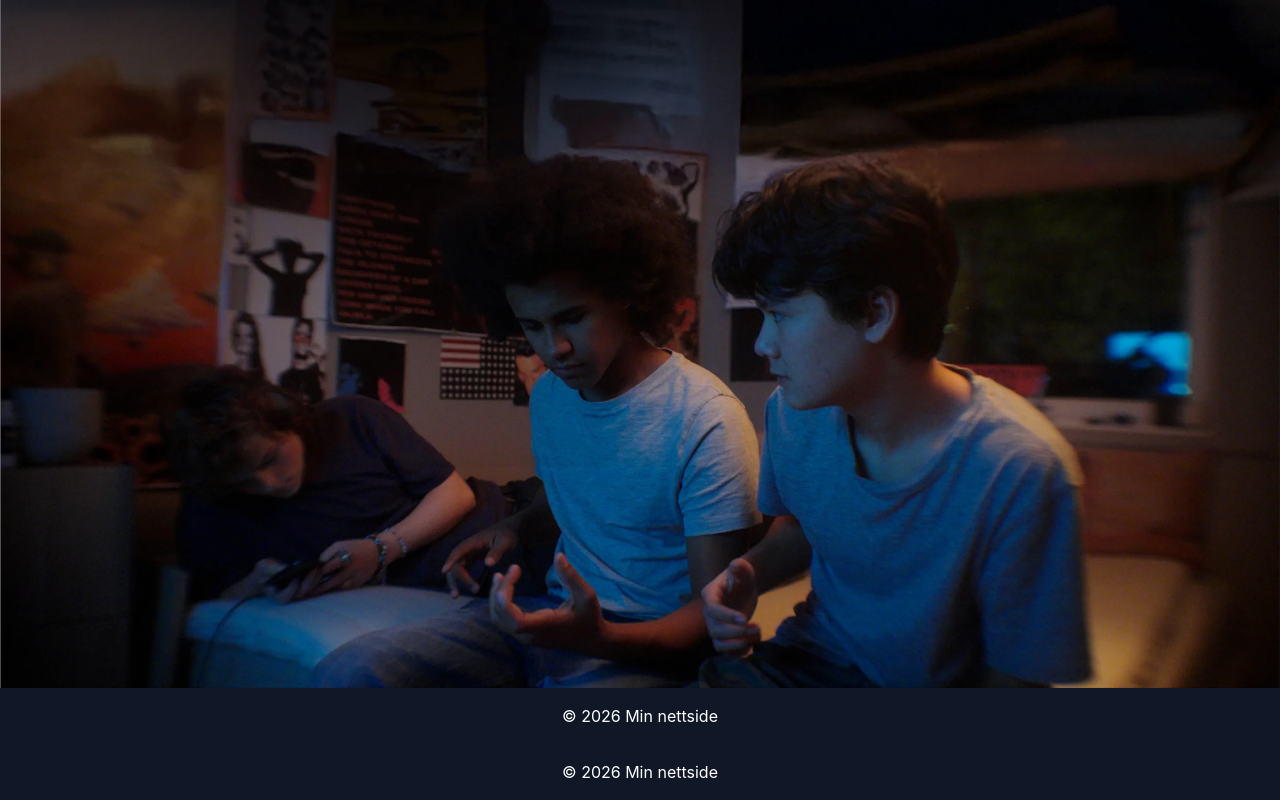
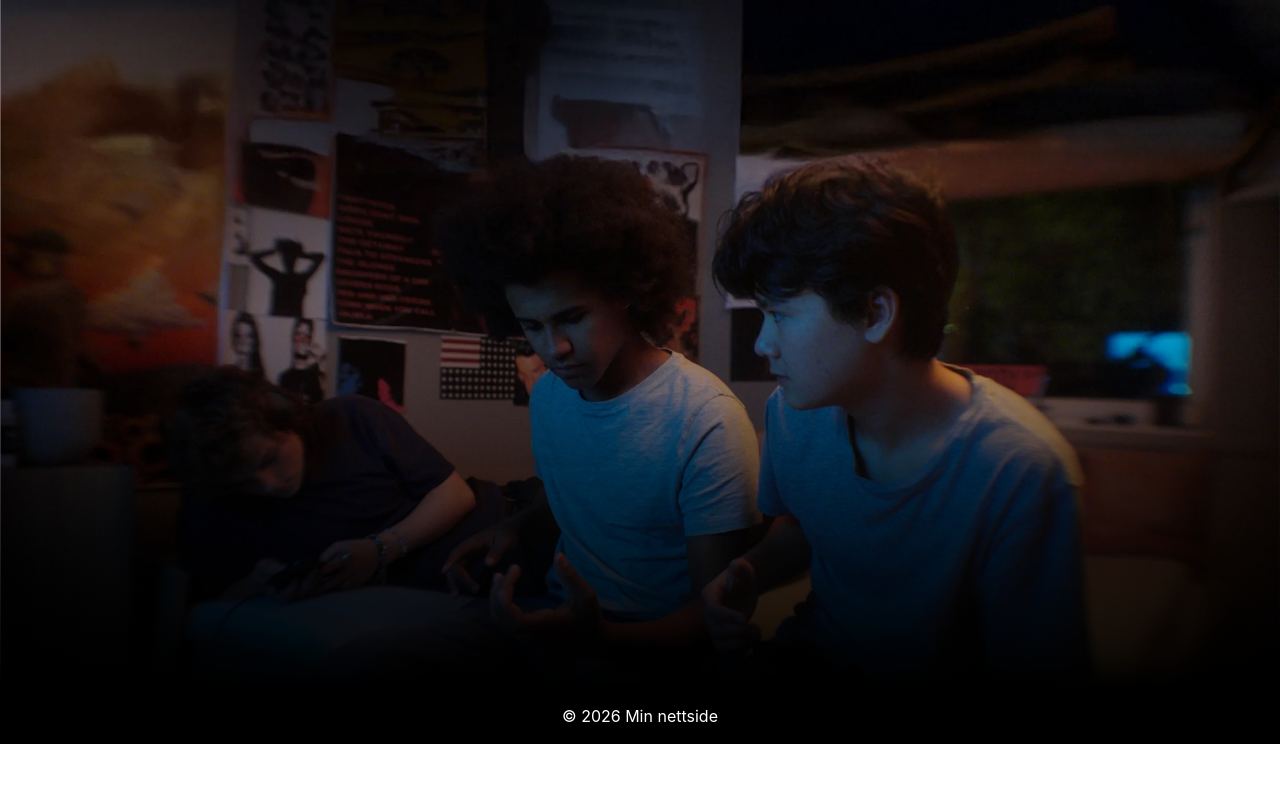
Before and after one commit to LineSvensen/brytningstid, a React (Vite) app: page / in a window 1280 px wide. Shown: the part 4565-5365 px from the top of the page. After the commit the page ends 5309 px from the top, so only its background shows below. Built offline with nearby package versions, Linux system fonts and the light colour scheme.

Commit message:
fixed footer issue

```diff
--- a/src/App.jsx
+++ /dev/null
@@ -1,15 +0,0 @@
-import { Routes, Route } from "react-router-dom";
-import Home from "./pages/Hjem";
-import Layout from "./Layout";
-
-function App() {
-  return (
-    <Routes>
-      <Route element={<Layout />}>
-        <Route index element={<Home />} />
-      </Route>
-    </Routes>
-  );
-}
-
-export default App;
--- a/src/layout/Footer/index.jsx
+++ b/src/layout/Footer/index.jsx
@@ -1,11 +1,7 @@
-const Footer = () => {
+export default function Footer() {
   return (
-    <footer className="bg-gray-900 text-white mt-auto">
-      <div className="mx-auto max-w-7xl px-6 py-4 text-center">
-        <p>&copy; {new Date().getFullYear()} Min nettside</p>
-      </div>
-    </footer>
+    <div className="bg-black mx-auto   px-6 py-4 text-center text-white">
+      <p>&copy; {new Date().getFullYear()} Min nettside</p>
+    </div>
   );
-};
-
-export default Footer;
+}
--- a/src/layout/index.jsx
+++ b/src/layout/index.jsx
@@ -1,4 +1,3 @@
-
 import HeaderNav from "./Header";
 import { Outlet } from "react-router-dom";
 import Footer from "./Footer";
--- a/src/main.jsx
+++ b/src/main.jsx
@@ -2,8 +2,10 @@ import { StrictMode } from "react";
 import { createRoot } from "react-dom/client";
 import { RouterProvider, createBrowserRouter } from "react-router-dom";
 
+import Home from "./pages/Hjem";
+
 import "./index.css";
-import App from "./App";
+
 import Layout from "./layout";
 
 const router = createBrowserRouter([
@@ -13,7 +15,7 @@ const router = createBrowserRouter([
     children: [
       {
         index: true,
-        element: <App />,
+        element: <Home />,
       },
     ],
   },
--- a/src/pages/Hjem/index.jsx
+++ b/src/pages/Hjem/index.jsx
@@ -43,6 +43,7 @@ export default function Home() {
       <div className="relative z-30  ">
         <SecThree />
         <div className="absolute top-0 left-0 z-40 w-full h-96 bg-gradient-to-t from-transparent to-black pointer-events-none" />
+        <div className="absolute bottom-0 left-0 z-30 w-full h-96 bg-gradient-to-b from-transparent to-black pointer-events-none" />
       </div>
 
       {/* <Section bg={bg1} />
```
